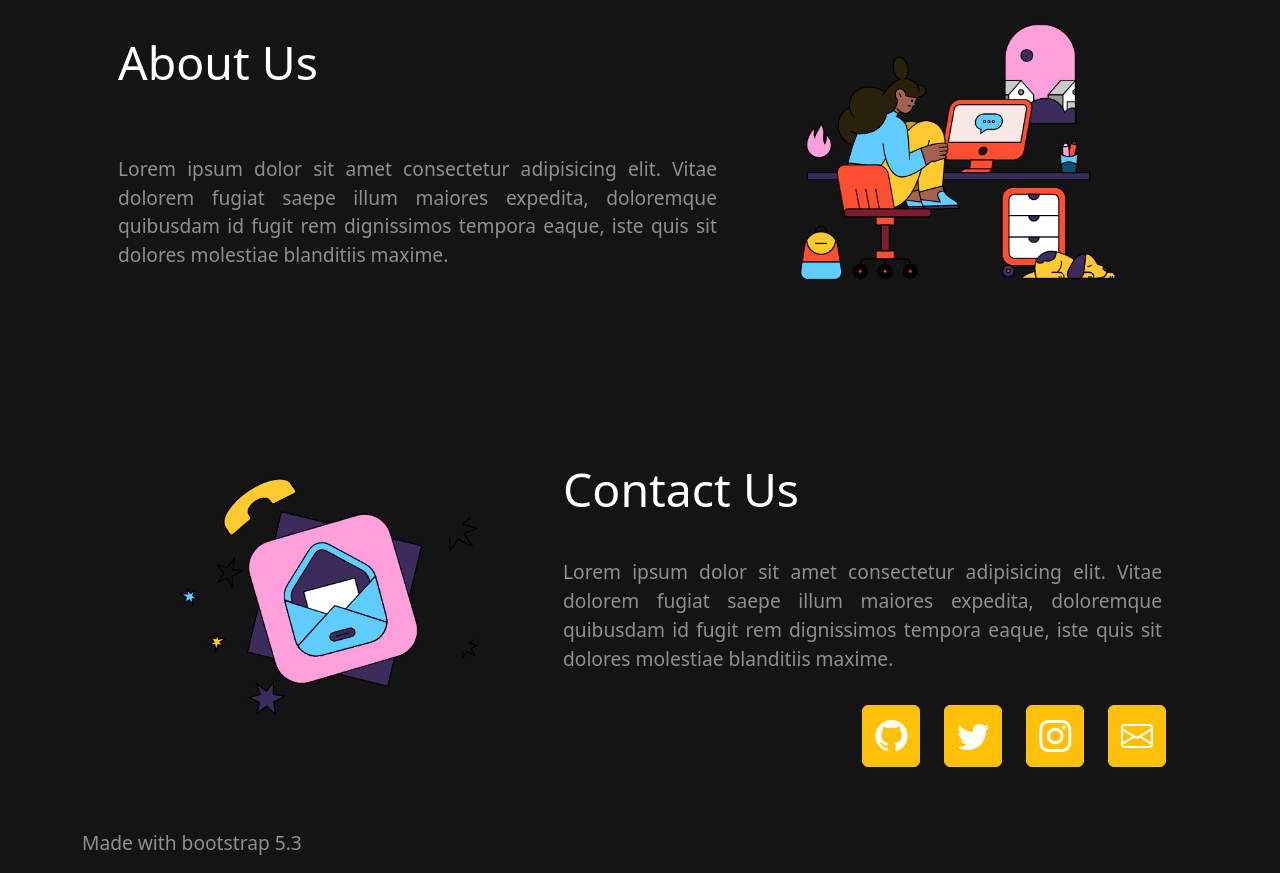
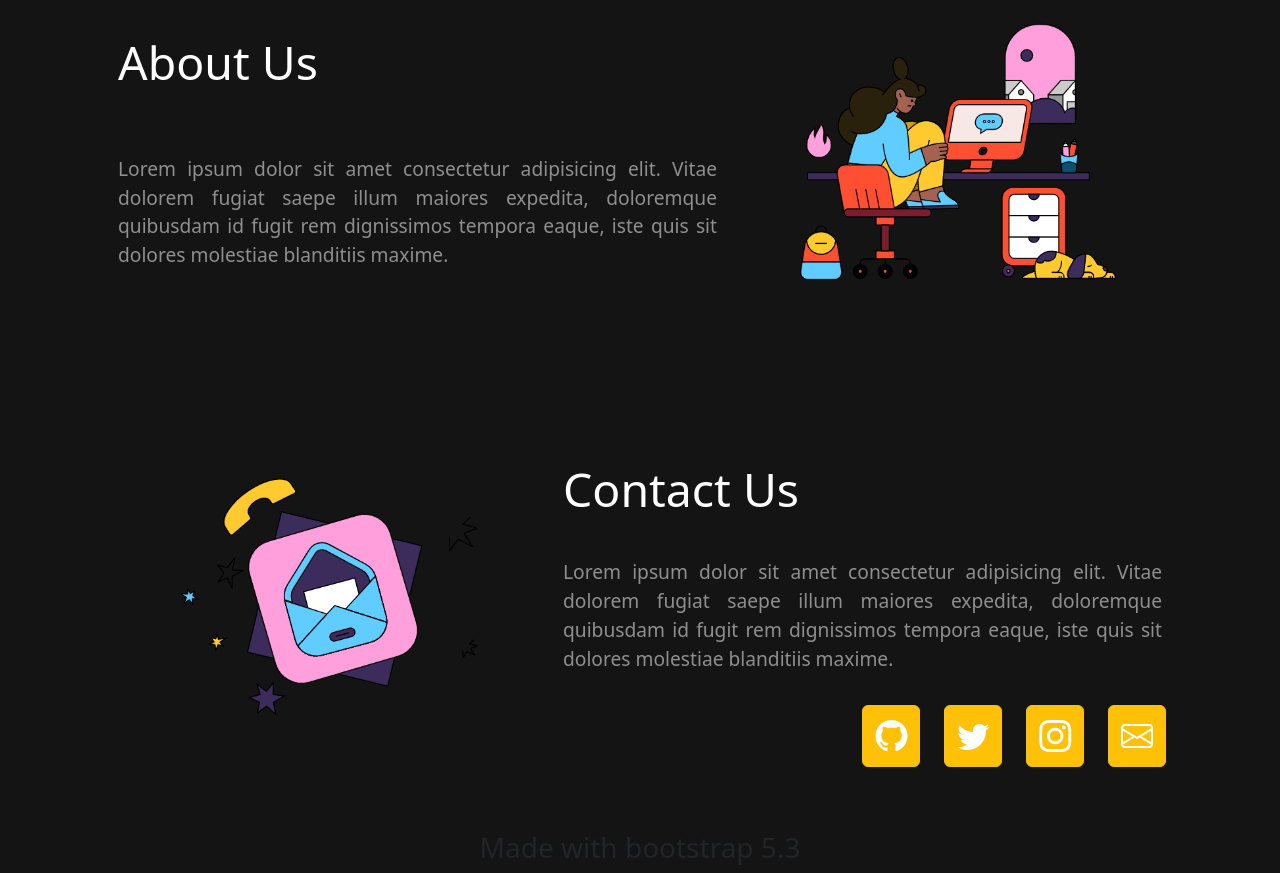
Before and after one commit to diegofloresj/landingpage, a plain HTML site: page index.html in a window 1280 px wide. Shown: the part 1486-2359 px from the top of the page. Drawn offline with nearby package versions, Linux system fonts and the light colour scheme.

```diff
--- a/index.html
+++ b/index.html
@@ -231,7 +231,7 @@
   <footer class="container-fluid">
     <div class="container">
       <div class="justify-content-center align-items-center text-center">
-        <h3 class="txt-desc">Made with bootstrap 5.3 </h3>
+        <h3 class="">Made with bootstrap 5.3 </h3>
       </div>
     </div>
   </footer>
```
